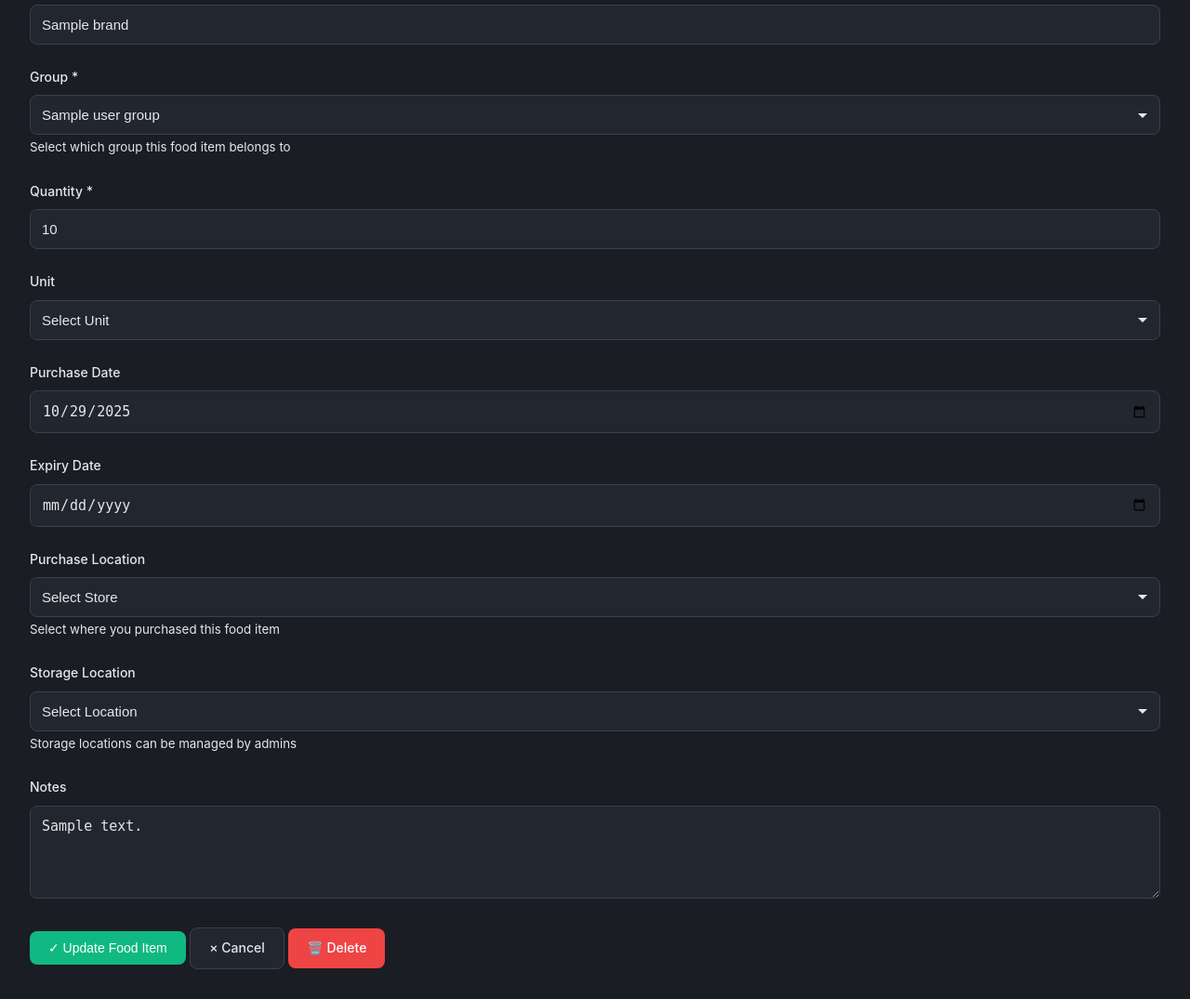
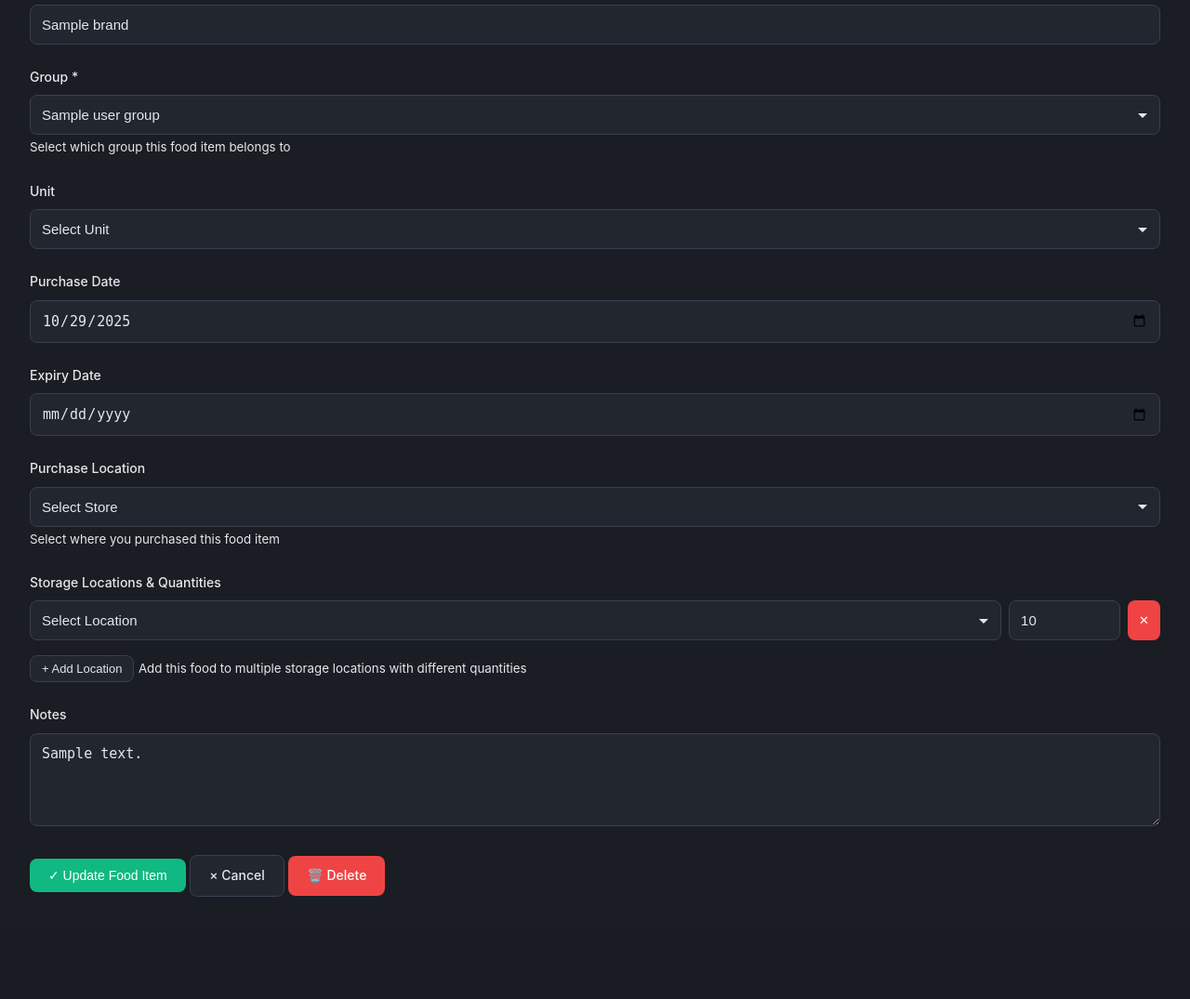
Before and after one commit to jrwoodman/food-inventory-db, a PHP site: template src/views/edit_food.php in a window 1280 px wide. Shown: the part 458-1533 px from the top of the page at 93% size. After the commit the page ends 1423 px from the top, so only its background shows below. Run offline with PHP 8.4, Linux system fonts and the light colour scheme; the template is opened without the code that fills it: most values are stand-ins (such as "Sample title", 1, 10 or a date in 2020); data that the repository does not hold is empty; some libraries are stand-ins or nearby versions.

Commit message:
Update edit_food.php to support multi-location editing
- Replace single quantity/location fields with dynamic multi-location interface
- Display existing locations with their quantities in edit form
- Add JavaScript to dynamically add/remove location rows
- Match the UX pattern from add_food.php for consistency
- Properly load and display food->locations array from database

```diff
--- a/src/views/edit_food.php
+++ b/src/views/edit_food.php
@@ -94,12 +94,6 @@
                     <small class="form-help">Select which group this food item belongs to</small>
                 </div>
 
-                <div class="form-row">
-                    <div class="form-group">
-                        <label for="quantity">Quantity *</label>
-                        <input type="number" id="quantity" name="quantity" step="0.1" value="<?php echo htmlspecialchars($food->quantity ?? ''); ?>" required>
-                    </div>
-
                 <div class="form-group">
                     <label for="unit">Unit</label>
                     <select id="unit" name="unit">
@@ -116,7 +110,6 @@
                             <?php endforeach; ?>
                         <?php endif; ?>
                     </select>
-                    </div>
                 </div>
 
                 <div class="form-row">
@@ -149,20 +142,74 @@
                 </div>
 
                 <div class="form-group">
-                    <label for="location">Storage Location</label>
-                    <select id="location" name="location">
+                    <label>Storage Locations & Quantities</label>
+                    <div id="locations-container">
+                        <?php if(!empty($food->locations)): ?>
+                            <?php foreach($food->locations as $index => $loc): ?>
+                                <div class="location-row" style="display: flex; gap: 0.5rem; margin-bottom: 0.5rem;">
+                                    <select name="locations[<?php echo $index; ?>][location]" style="flex: 1;" required>
                                         <option value="">Select Location</option>
                                         <?php if(isset($locations) && !empty($locations)): ?>
                                             <?php foreach($locations as $location): ?>
                                                 <option value="<?php echo htmlspecialchars($location['name']); ?>"
-                                    <?php echo ($food->location ?? '') === $location['name'] ? 'selected' : ''; ?>>
+                                                    <?php echo ($loc['location'] ?? '') === $location['name'] ? 'selected' : ''; ?>>
                                                     <?php echo htmlspecialchars($location['name']); ?>
                                                 </option>
                                             <?php endforeach; ?>
                                         <?php endif; ?>
                                     </select>
-                    <small class="form-help">Storage locations can be managed by admins</small>
+                                    <input type="number" name="locations[<?php echo $index; ?>][quantity]"
+                                           placeholder="Quantity" step="0.1" style="width: 120px;"
+                                           value="<?php echo htmlspecialchars($loc['quantity'] ?? '0'); ?>" required>
+                                    <button type="button" class="btn btn-danger btn-sm" onclick="this.parentElement.remove();">✕</button>
                                 </div>
+                            <?php endforeach; ?>
+                        <?php else: ?>
+                            <div class="location-row" style="display: flex; gap: 0.5rem; margin-bottom: 0.5rem;">
+                                <select name="locations[0][location]" style="flex: 1;" required>
+                                    <option value="">Select Location</option>
+                                    <?php if(isset($locations) && !empty($locations)): ?>
+                                        <?php foreach($locations as $location): ?>
+                                            <option value="<?php echo htmlspecialchars($location['name']); ?>">
+                                                <?php echo htmlspecialchars($location['name']); ?>
+                                            </option>
+                                        <?php endforeach; ?>
+                                    <?php endif; ?>
+                                </select>
+                                <input type="number" name="locations[0][quantity]" placeholder="Quantity" step="0.1" style="width: 120px;" required>
+                                <button type="button" class="btn btn-danger btn-sm" onclick="this.parentElement.remove();">✕</button>
+                            </div>
+                        <?php endif; ?>
+                    </div>
+                    <button type="button" class="btn btn-secondary btn-sm" onclick="addLocationRow()" style="margin-top: 0.5rem;">+ Add Location</button>
+                    <small class="form-help">Add this food to multiple storage locations with different quantities</small>
+                </div>
+
+                <script>
+                let locationIndex = <?php echo !empty($food->locations) ? count($food->locations) : 1; ?>;
+                const locationsData = <?php echo json_encode($locations ?? []); ?>;
+                function addLocationRow() {
+                    const container = document.getElementById('locations-container');
+                    const row = document.createElement('div');
+                    row.className = 'location-row';
+                    row.style.cssText = 'display: flex; gap: 0.5rem; margin-bottom: 0.5rem;';
+
+                    let optionsHtml = '<option value="">Select Location</option>';
+                    locationsData.forEach(loc => {
+                        optionsHtml += `<option value="${loc.name}">${loc.name}</option>`;
+                    });
+
+                    row.innerHTML = `
+                        <select name="locations[${locationIndex}][location]" style="flex: 1;" required>
+                            ${optionsHtml}
+                        </select>
+                        <input type="number" name="locations[${locationIndex}][quantity]" placeholder="Quantity" step="0.1" style="width: 120px;" required>
+                        <button type="button" class="btn btn-danger btn-sm" onclick="this.parentElement.remove();">✕</button>
+                    `;
+                    container.appendChild(row);
+                    locationIndex++;
+                }
+                </script>
 
                 <div class="form-group">
                     <label for="notes">Notes</label>
```
Lines whose indentation alone changed are shown as unchanged.
